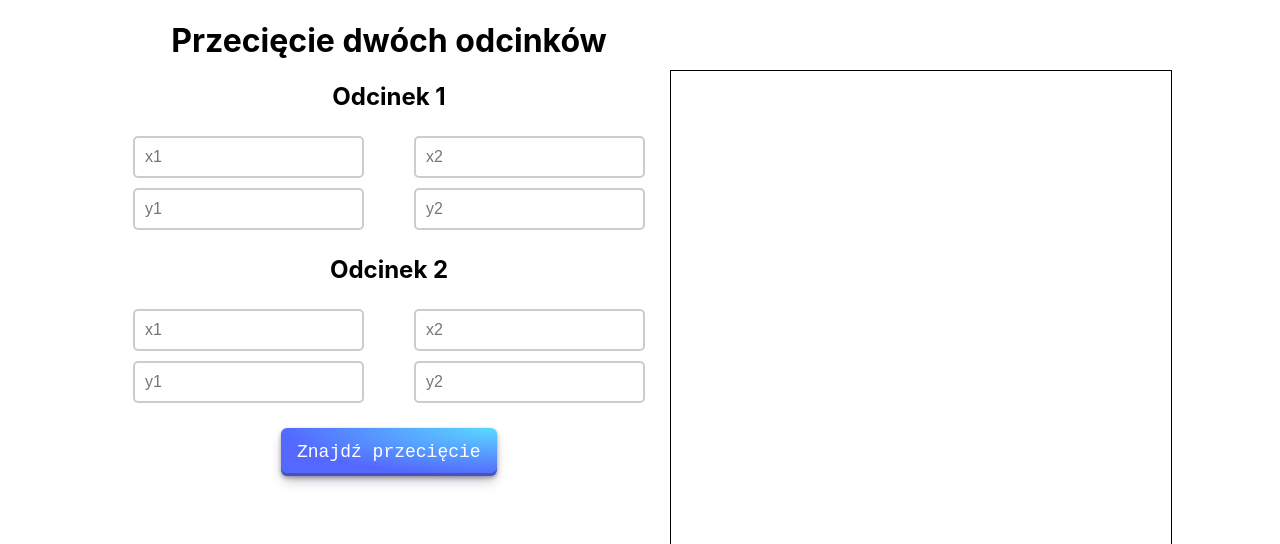
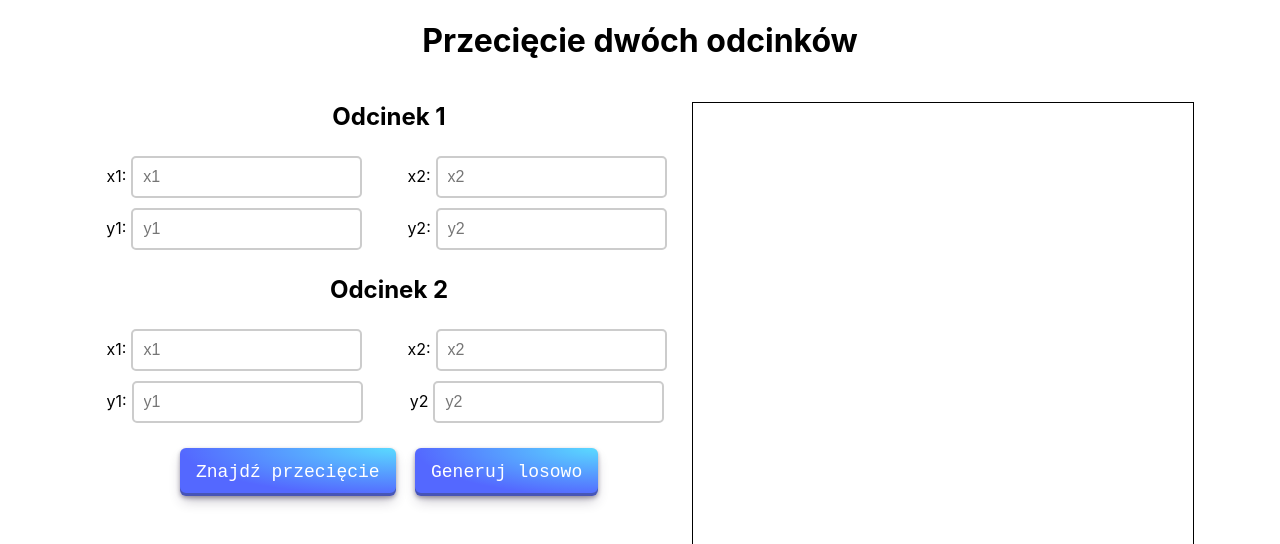
Before and after one commit to pabasroka/intersection, a React (Create React App) app: page / in a window 1280 px wide. Shown: the top 544 px of the page. Built offline with nearby package versions, Linux system fonts and the light colour scheme.

Commit message:
Some UI twiks

```diff
--- a/src/App.css
+++ b/src/App.css
@@ -1,9 +1,16 @@
 .App {
+  text-align: center;
+  display: flex;
+  flex-direction: column;
+  justify-content: center;
+}
+
+.Wrapper {
   text-align: center;
 }
 
 @media only screen and (max-width: 1090px) {
-  .App {
+  .Wrapper {
     display: flex;
     flex-direction: column;
     justify-content: center;
@@ -11,12 +18,13 @@
 }
 
 @media only screen and (min-width: 1091px) {
-  .App {
+  .Wrapper {
     display: flex;
     flex-direction: row;
     justify-content: center;
   }
 }
+
 .InputGroup {
   display: flex;
   flex-direction: column;
@@ -85,7 +93,7 @@ button {
   white-space: nowrap;
   will-change: box-shadow,transform;
   font-size: 18px;
-  margin-top: 20px;
+  margin: 10px;
 }
 
 button:focus {
@@ -100,12 +108,15 @@ button:active {
   box-shadow: #3c4fe0 0 3px 7px inset;
 }
 
+.ButtonSection {
+  padding: 10px;
+}
+
 .CanvasSection
 {
   display: flex;
   flex-direction: column;
   align-items: center;
-  padding-top: 50px;
 }
 
 canvas {
--- a/src/App.js
+++ b/src/App.js
@@ -94,7 +94,6 @@ function App() {
     startVertical,
     endVertical
   ) => {
-    // Funkcja pomocnicza do manipulowania zakresem
     const getManipulator = (start, end) => {
       const range = Math.round(Math.abs(start - end + 1));
       const count = range.toString().length;
@@ -105,13 +104,12 @@ function App() {
     const ctx = canvas.getContext("2d");
     const lineColor = "lightgray";
     const lineWidth = 1;
-    const padding = 15; // Odstęp wokół płótna
-    const manipulatorX = getManipulator(startHorizontal, endHorizontal); // Manipulator dla osi x
-    const manipulatorY = getManipulator(startVertical, endVertical); // Manipulator dla osi y
+    const padding = 15;
+    const manipulatorX = getManipulator(startHorizontal, endHorizontal);
+    const manipulatorY = getManipulator(startVertical, endVertical);
 
     ctx.clearRect(0, 0, canvas.width, canvas.height);
 
-    // Oblicz wymiary płótna i odstępy
     const canvasWidth = canvas.width;
     const canvasHeight = canvas.height;
     const numHorizontalLines =
@@ -122,7 +120,6 @@ function App() {
     const verticalSpacing =
       (canvasWidth - 2 * padding) / (numVerticalLines * manipulatorY - 1);
 
-    // Narysuj linie poziome i etykiety
     ctx.strokeStyle = lineColor;
     ctx.lineWidth = lineWidth;
     for (let i = endHorizontal; i >= startHorizontal; i -= manipulatorX) {
@@ -131,23 +128,20 @@ function App() {
       ctx.moveTo(padding, y);
       ctx.lineTo(canvasWidth - padding, y);
       ctx.stroke();
-      // Etykiety linii poziomych
       ctx.fillStyle = "black";
       ctx.textAlign = "right";
-      ctx.fillText(i, padding + manipulatorX / 10, y + 5); // Etykieta po lewej stronie linii
+      ctx.fillText(i, padding + manipulatorX / 10, y + 5);
     }
 
-    // Narysuj linie pionowe i etykiety
     for (let i = startVertical; i <= endVertical; i += manipulatorY) {
       const x = padding + (i - startVertical) * verticalSpacing;
       ctx.beginPath();
       ctx.moveTo(x, padding);
       ctx.lineTo(x, canvasHeight - padding);
       ctx.stroke();
-      // Etykiety linii pionowych
       ctx.fillStyle = "black";
       ctx.textAlign = "center";
-      ctx.fillText(i, x, padding - 5); // Etykieta nad linią
+      ctx.fillText(i, x, padding - 5);
     }
   };
 
@@ -157,7 +151,6 @@ function App() {
     const centerMargin = Number(canvas.width) / 2;
     ctx.clearRect(0, 0, canvas.width, canvas.height);
 
-    // Pobierz wszystkie punkty segmentów
     const points = [
       { x: Number(segment1.x1), y: Number(segment1.y1) },
       { x: Number(segment1.x2), y: Number(segment1.y2) },
@@ -165,25 +158,21 @@ function App() {
       { x: Number(segment2.x2), y: Number(segment2.y2) },
     ];
 
-    // Dołącz punkt przecięcia, jeśli istnieje
     if (intersectionX !== undefined && intersectionY !== undefined) {
       points.push({ x: Number(intersectionX), y: Number(intersectionY) });
     }
 
-    // Znajdź min i max współrzędne
     const minX = Math.min(...points.map((p) => p.x));
     const maxX = Math.max(...points.map((p) => p.x));
     const minY = Math.min(...points.map((p) => p.y));
     const maxY = Math.max(...points.map((p) => p.y));
 
-    // Oblicz współczynniki skalowania, aby dopasować się do płótna
     const canvasWidth = canvas.width;
     const canvasHeight = canvas.height;
-    const padding = 30; // Dodaj nieco marginesu
+    const padding = 30;
     const scaleX = (canvasWidth - padding) / (maxX - minX);
     const scaleY = (canvasHeight - padding) / (maxY - minY);
 
-    // Funkcja do przekształcania współrzędnych
     const transform = (x, y) => {
       let newX, newY;
       if (minX === maxX) {
@@ -199,10 +188,8 @@ function App() {
       return { x: newX, y: newY };
     };
 
-    // Narysuj siatkę na płótnie
     drawGridLines(minY, maxY, minX, maxX);
 
-    // Narysuj pierwszy segment
     ctx.beginPath();
     let start = transform(Number(segment1.x1), Number(segment1.y1));
     let end = transform(Number(segment1.x2), Number(segment1.y2));
@@ -212,7 +199,6 @@ function App() {
     ctx.lineWidth = 2;
     ctx.stroke();
 
-    // Narysuj drugi segment
     ctx.beginPath();
     start = transform(Number(segment2.x1), Number(segment2.y1));
     end = transform(Number(segment2.x2), Number(segment2.y2));
@@ -222,7 +208,6 @@ function App() {
     ctx.lineWidth = 2;
     ctx.stroke();
 
-    // Narysuj punkt przecięcia, jeśli istnieje
     if (intersectionX !== undefined && intersectionY !== undefined) {
       const intersection = transform(
         Number(intersectionX),
@@ -234,7 +219,6 @@ function App() {
       ctx.fill();
     }
 
-    // Narysuj nakładający się segment, jeśli istnieje
     if (overlapCoords !== undefined) {
       ctx.beginPath();
       start = transform(
@@ -250,18 +234,38 @@ function App() {
     }
   };
 
+  const generateCrossingPoints = () => {
+    const seg1 = {
+      x1: Math.floor(Math.random() * 100),
+      y1: Math.floor(Math.random() * 100),
+      x2: Math.floor(Math.random() * 100),
+      y2: Math.floor(Math.random() * 100),
+    };
+    const seg2 = {
+      x1: Math.floor(Math.random() * 100),
+      y1: Math.floor(Math.random() * 100),
+      x2: Math.floor(Math.random() * 100),
+      y2: Math.floor(Math.random() * 100),
+    };
+
+    setSegment1(seg1);
+    setSegment2(seg2);
+  };
+
   useEffect(() => {
     drawSegments();
   }, [segment1, segment2]);
 
   return (
     <div className="App">
-      <div>
       <h1>Przecięcie dwóch odcinków</h1>
+      <div className="Wrapper">
         <div>
           <h2>Odcinek 1</h2>
           <div className="PointsGroup">
             <div className="InputGroup">
+              <label>
+                x1:
                 <input
                   className="InputBlue"
                   type="number"
@@ -269,6 +273,9 @@ function App() {
                   value={segment1.x1}
                   onChange={(e) => handleInputChange(e, 1, "x1")}
                 />
+              </label>
+              <label>
+                y1:
                 <input
                   className="InputBlue"
                   type="number"
@@ -276,8 +283,11 @@ function App() {
                   value={segment1.y1}
                   onChange={(e) => handleInputChange(e, 1, "y1")}
                 />
+              </label>
             </div>
             <div className="InputGroup">
+              <label>
+                x2:
                 <input
                   className="InputBlue"
                   type="number"
@@ -285,6 +295,9 @@ function App() {
                   value={segment1.x2}
                   onChange={(e) => handleInputChange(e, 1, "x2")}
                 />
+              </label>
+              <label>
+                y2:
                 <input
                   className="InputBlue"
                   type="number"
@@ -292,13 +305,15 @@ function App() {
                   value={segment1.y2}
                   onChange={(e) => handleInputChange(e, 1, "y2")}
                 />
-            </div>
+              </label>
             </div>
           </div>
           <div>
             <h2>Odcinek 2</h2>
             <div className="PointsGroup">
               <div className="InputGroup">
+                <label>
+                  x1:
                   <input
                     className="InputRed"
                     type="number"
@@ -306,6 +321,9 @@ function App() {
                     value={segment2.x1}
                     onChange={(e) => handleInputChange(e, 2, "x1")}
                   />
+                </label>
+                <label>
+                  y1:
                   <input
                     className="InputRed"
                     type="number"
@@ -313,8 +331,11 @@ function App() {
                     value={segment2.y1}
                     onChange={(e) => handleInputChange(e, 2, "y1")}
                   />
+                </label>
               </div>
               <div className="InputGroup">
+                <label>
+                  x2:
                   <input
                     className="InputRed"
                     type="number"
@@ -322,6 +343,9 @@ function App() {
                     value={segment2.x2}
                     onChange={(e) => handleInputChange(e, 2, "x2")}
                   />
+                </label>
+                <label>
+                  y2
                   <input
                     className="InputRed"
                     type="number"
@@ -329,11 +353,13 @@ function App() {
                     value={segment2.y2}
                     onChange={(e) => handleInputChange(e, 2, "y2")}
                   />
+                </label>
               </div>
             </div>
           </div>
-        <div>
+          <div className="ButtonSection">
             <button onClick={findIntersection}>Znajdź przecięcie</button>
+            <button onClick={generateCrossingPoints}>Generuj losowo</button>
             {warning && <p>Uzupełnij wszystkie wartości!</p>}
           </div>
         </div>
@@ -347,6 +373,7 @@ function App() {
           {result && <div>{result}</div>}
         </div>
       </div>
+    </div>
   );
 }
 
```
Lines whose indentation alone changed are shown as unchanged.
